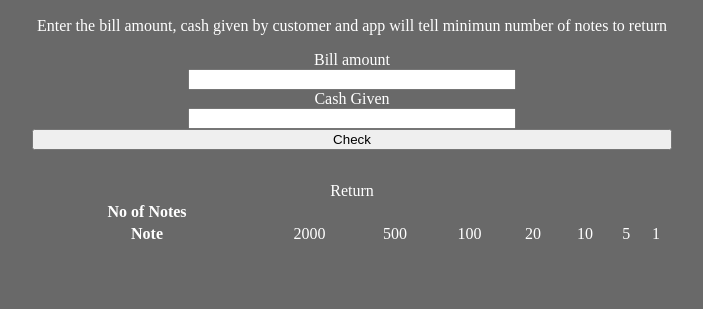
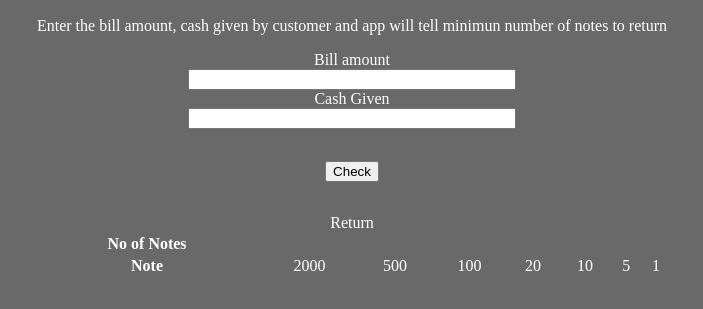
Before and after one commit to SahilDhar98/cash-register, a plain HTML site: page index.html in a window 1280 px wide. Shown: the part 87-396 px from the top of the page, without its empty margins (288-991 px from the left). Drawn offline with Linux system fonts and the light colour scheme.

Commit message:
minor changes

```diff
--- a/index.html
+++ b/index.html
@@ -18,7 +18,10 @@
         <input type="text"  id="bill-amt">
         <label for="cash-given">Cash Given</label>
         <input type="text" , id="cash-given">
-        <button id="check-btn">Check</button>
+        <p>
+
+        </p>
+        <button class="btn" id="check-btn">Check</button>
         <p id="error-msg"></p>
         <table class="change-table ">
             <caption>
--- a/style.css
+++ b/style.css
@@ -24,3 +24,8 @@ input , label{
     text-align: center;
     margin: auto;
 }
+
+.btn {
+   margin: auto;
+    text-align: center;
+}
```
